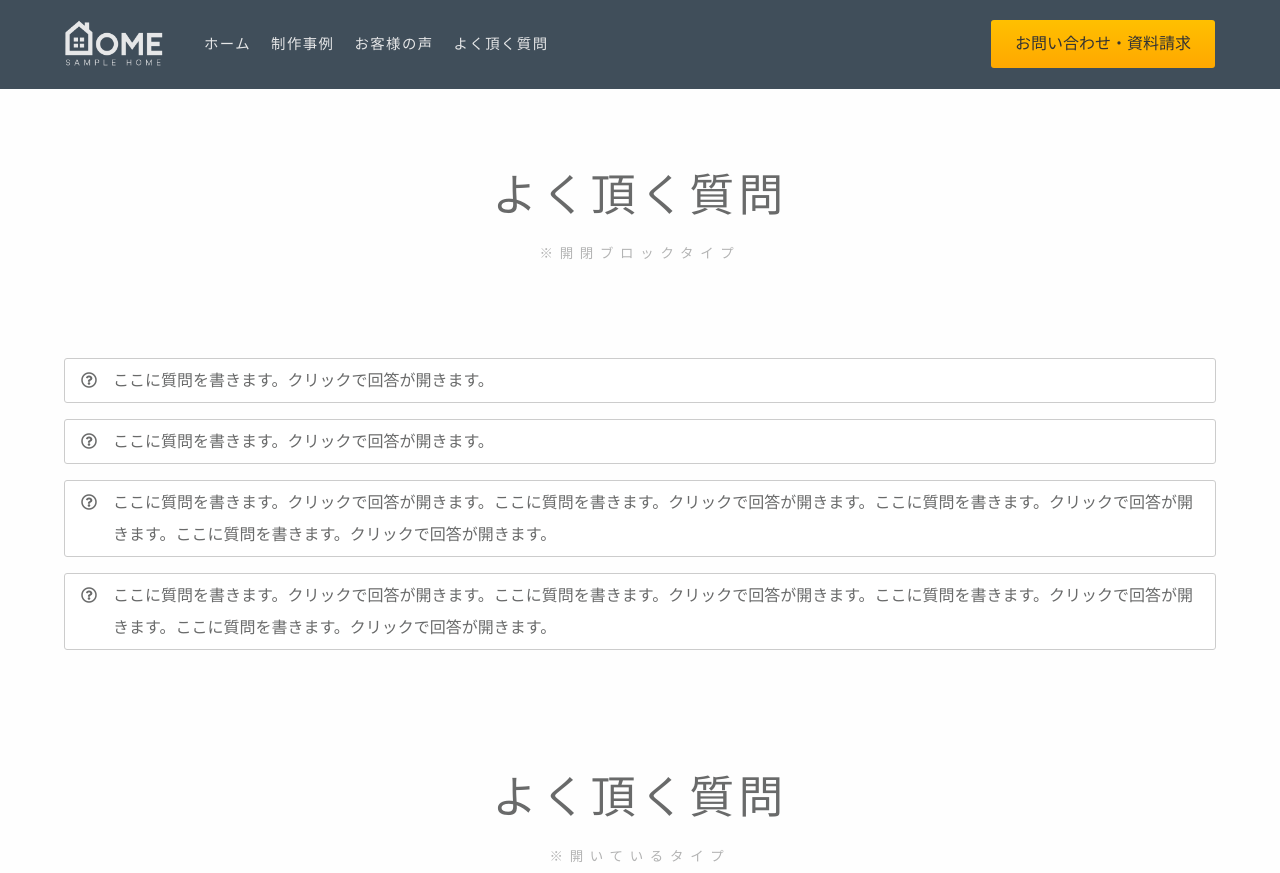
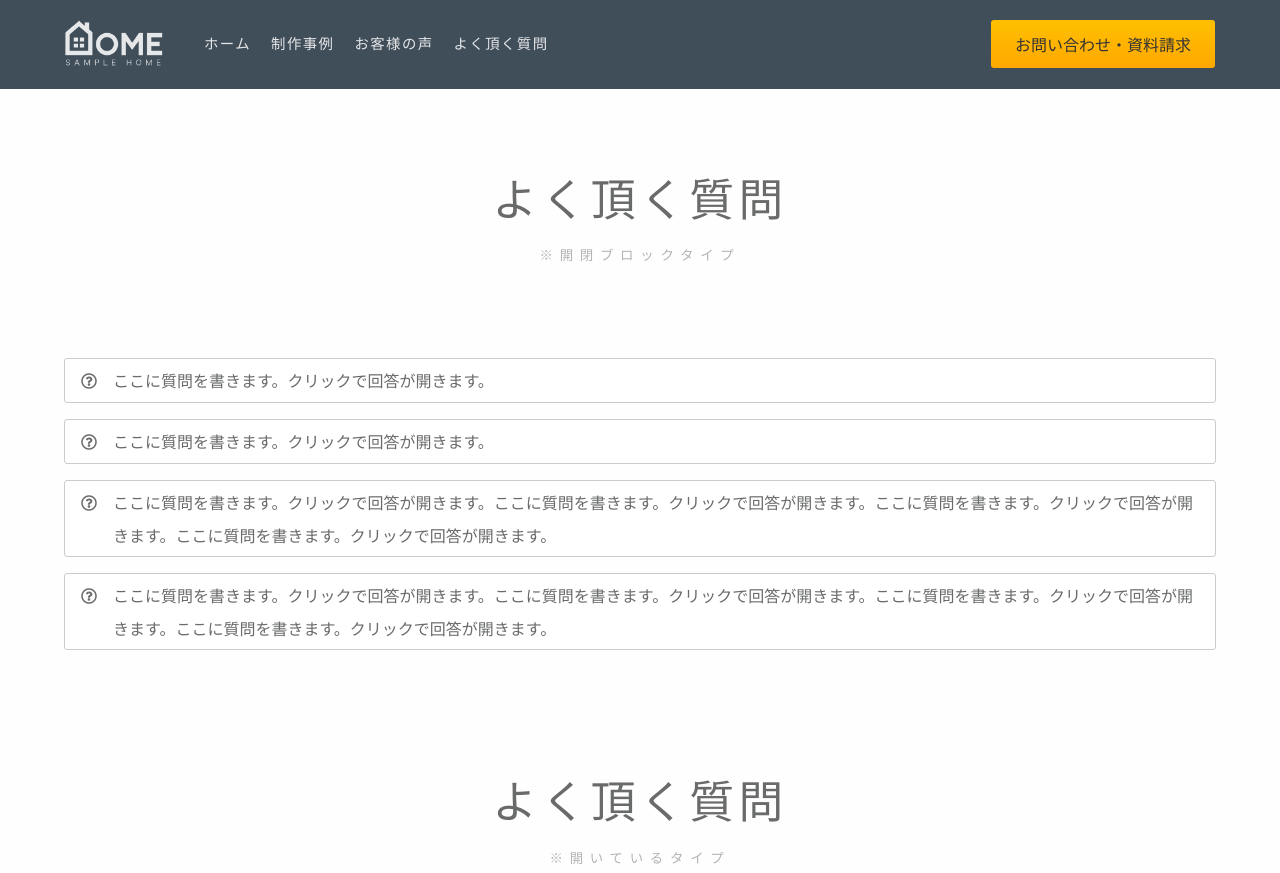
Before and after one commit to totto2727/playwright-vrt-handson, a website: page static/faq.html in a window 1280 px wide. Shown: the top 873 px of the page. Drawn offline with nearby package versions, Linux system fonts and the light colour scheme; some packages are replaced by stand-ins of ours; a script that the page names is missing.

Commit message:
feat: Notoフォントの追加

```diff
--- a/static/css/style.css
+++ b/static/css/style.css
@@ -1,6 +1,7 @@
 @charset "utf-8";
 
 
+@import url('https://fonts.googleapis.com/css2?family=Noto+Sans+JP:wght@100;200;300;400;500;600;700;800;900&display=swap');
 
 /*リセットCSS（sanitize.css）の読み込み
 ---------------------------------------------------------------------------*/
@@ -30,6 +31,8 @@
 /*全体の設定
 ---------------------------------------------------------------------------*/
 html,body {
+	font-family: "Noto Sans JP", sans-serif;
+
 	font-size: 13px;	/*基準となるフォントサイズ。*/
 	overflow-x: hidden;
 }
```
